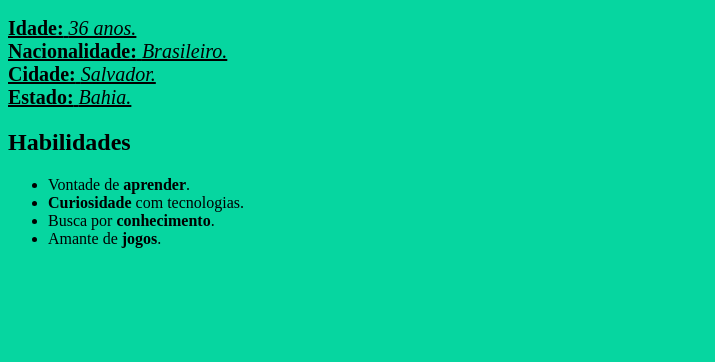
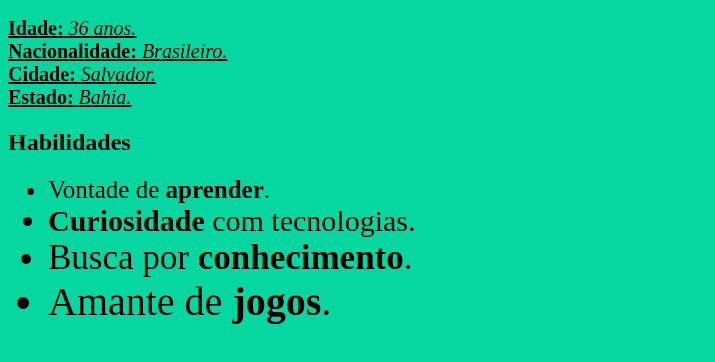
Before and after one commit to LeonardoGomes86/LeonardoGomes86.github.io, a plain HTML site: page index.html in a window 1280 px wide. Shown: the part 352-714 px from the top of the page, without its empty margins (0-715 px from the left). Drawn offline with Linux system fonts and the light colour scheme.

Commit message:
Coloque tamanhos diferentes para os elementos da lista de habilidades que você criou. Lembre-se de usar classes para cada um dos elementos

```diff
--- a/index.html
+++ b/index.html
@@ -18,6 +18,18 @@
         #info-pessoal {
             text-decoration: underline;
             font-size: 20px;
+        }
+        .item1 {
+            font-size: 25px;
+        }
+        .item2 {
+            font-size: 30px;
+        }
+        .item3 {
+            font-size: 35px;
+        }
+        .item4 {
+            font-size: 40px;
         }
     </style>
 </head>
@@ -44,16 +56,16 @@
         Habilidades
     </h2>
     <ul>
-        <li>
+        <li class="item1">
             Vontade de <strong>aprender</strong>.
         </li>
-        <li>
+        <li class="item2">
             <strong>Curiosidade</strong> com tecnologias.
         </li>
-        <li>
+        <li class="item3">
             Busca por <strong>conhecimento</strong>.
         </li>
-        <li>
+        <li class="item4">
             Amante de <strong>jogos</strong>.
         </li>
         <br>
```
